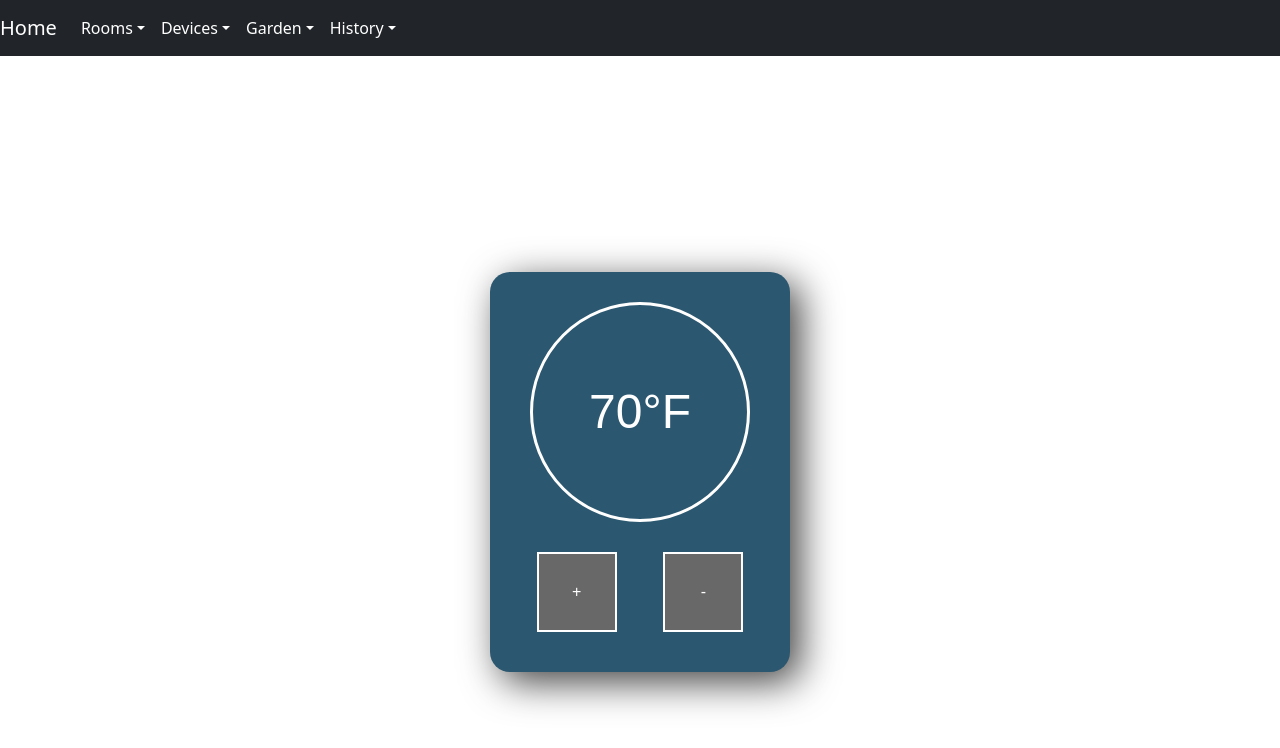
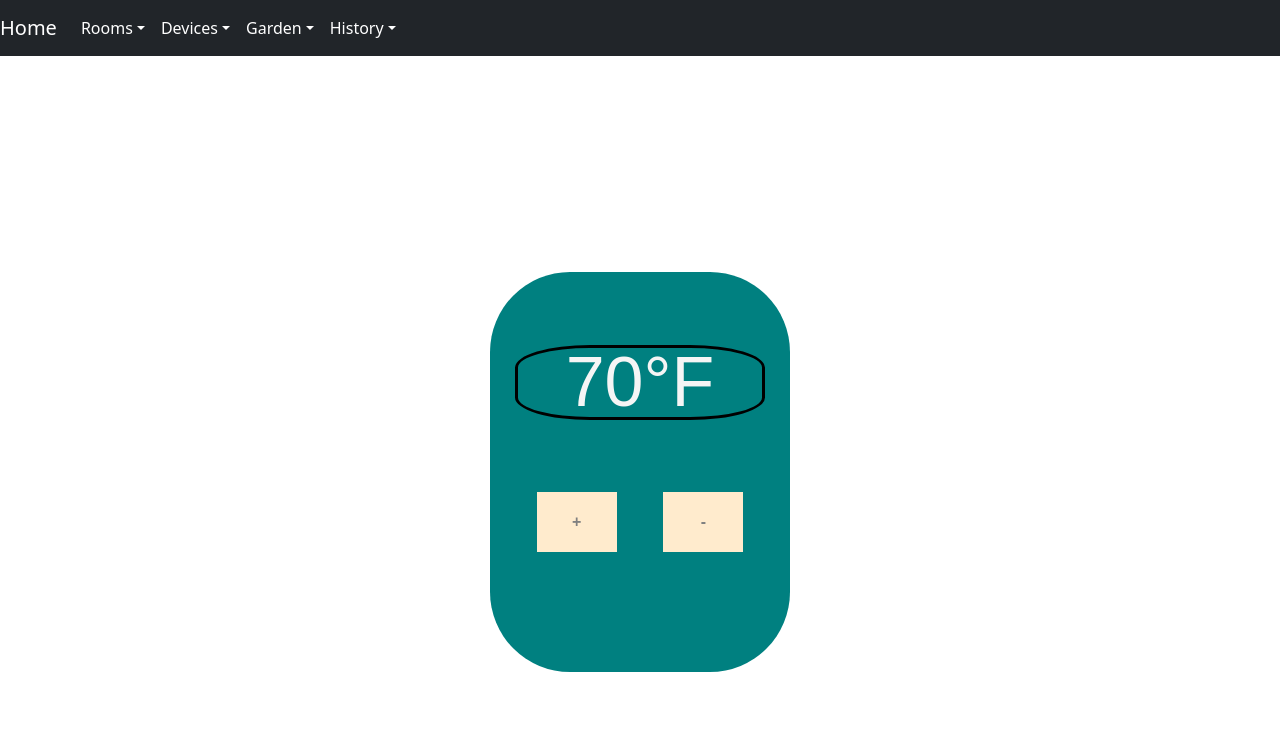
Before and after one commit to Wiqbal2/Smart-Hub-System, a React (Create React App) app: page /Room in a window 1280 px wide. Shown: the top 748 px of the page. Built offline with nearby package versions, Linux system fonts and the light colour scheme.

Commit message:
azqa: css changes

```diff
--- a/src/Utilities.js
+++ b/src/Utilities.js
@@ -9,9 +9,9 @@ function Temperature() {
                 <div class='temperature-display-container'>
 				    <div className='temperature-display'>{temperatureValue}°F</div>
                 </div>
-                <div class='button-container'>
-                    <button onClick={() => setTemperatureValue(temperatureValue + 1)}>+</button>
-                    <button onClick={() => setTemperatureValue(temperatureValue - 1)}>-</button>
+                <div class='button-div'>
+                    <button onClick={() => setTemperatureValue(temperatureValue + 1)}><b>+</b></button>
+                    <button onClick={() => setTemperatureValue(temperatureValue - 1)}><b>-</b></button>
                 </div>
             </div>
         </div>
--- a/src/styles.css
+++ b/src/styles.css
@@ -22,20 +22,10 @@
   padding-top: 10px;
 }
 
-/*body {
-	font-family: sans-serif;
-	text-align: center;
-	display: flex;
-	flex-direction: column;
-	justify-content: center;
-	align-items: center;
-	text-align: center;
-	min-height: 100vh;
-}
-*/
+
 
 .temp-body {
-	font-family: sans-serif;
+	font-family:Arial, Helvetica, sans-serif;
 	text-align: center;
 	display: flex;
 	flex-direction: column;
@@ -48,52 +38,47 @@
 .app-container {
 	height: 400px;
 	width: 300px;
-	background: #2b5870;
-	border-radius: 20px;
-	box-shadow: 10px 10px 38px 0px rgba(0, 0, 0, 0.75);
+	background: #008080;;
+	border-radius: 80px;
 }
 
 .temperature-display-container {
 	display: flex;
 	justify-content: center;
 	align-items: center;
-	height: 70%;
+	height: 55%;
 }
 
 .temperature-display {
 	display: flex;
-	border-radius: 50%;
-	color: #ffffff;
-	height: 220px;
-	width: 220px;
+	border-radius: 30%;
+	color: whitesmoke;
+	height: 75px;
+	width: 250px;
 	text-align: center;
 	justify-content: center;
 	align-items: center;
-	font-size: 48px;
-	border: 3px #ffffff solid;
-	transition: background 0.5s;
+	font-size: 70px;
+	border: 3px black solid;
 }
 
 button {
-	border-radius: 100px;
-	height: 80px;
+	border-radius: 50px;
+	height: 60px;
 	width: 80px;
-	font-size: 32px;
-	color: #ffffff;
-	background: rgb(105, 104, 104);
-	border: 2px #ffffff solid;
+	font-size: 80px;
+	color: grey;
+	background: blanchedalmond;
+	border: 7px rgb(120, 42, 165);
 }
 
 button:hover {
-	background: rgb(184, 184, 184);
-	cursor: pointer;
+	background: lightcyan;
 }
 
-button:focus {
-	outline: 0;
-}
 
-.button-container {
+
+.button-div {
 	display: flex;
 	justify-content: space-evenly;
 	align-items: center;
```
